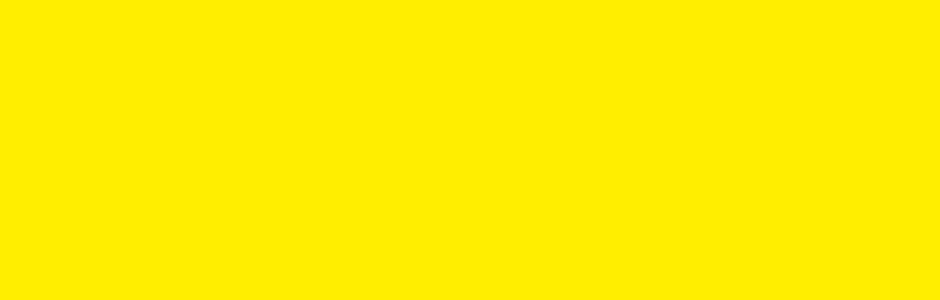
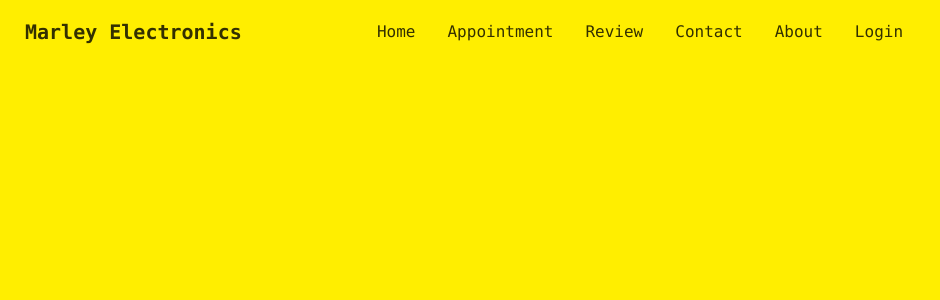
Before and after one commit to Rafath-Auvee/Marley-Electronics-Client, a React (Create React App) app: page / in a window 1280 px wide. Shown: the top 300 px of the page, without its empty margins (0-940 px from the left). Built offline with nearby package versions, Linux system fonts and the light colour scheme; no server answers.

Commit message:
router and query setup and basic navbar

```diff
--- a/src/App.js
+++ b/src/App.js
@@ -1,10 +1,10 @@
 import logo from './logo.svg';
 import './App.css';
-
+import Navbar from "./components/shared/Navbar.js"
 function App() {
   return (
-    <div className="bg-primary">
-
+    <div>
+      <Navbar/>
     </div>
   );
 }
--- /dev/null
+++ b/src/components/shared/Navbar.js
@@ -0,0 +1,76 @@
+import React from "react";
+import { Link } from "react-router-dom";
+import { signOut } from "firebase/auth";
+import { useAuthState } from "react-firebase-hooks/auth";
+import auth from "../../firebase.init.js";
+
+
+const Navbar = () => {
+  const [user] = useAuthState(auth);
+
+  const logout = () => {
+    signOut(auth);
+    localStorage.removeItem('accessToken')
+  };
+
+  const menuItems = (
+    <>
+      <li>
+        <Link to="/">Home</Link>
+      </li>
+      <li>
+        <Link to="/appointment">Appointment</Link>
+      </li>
+      <li>
+        <Link to="/review">Review</Link>
+      </li>
+      <li>
+        <Link to="/contact">Contact</Link>
+      </li>
+      <li>
+        <Link to="/about">About</Link>
+      </li>
+      {user && (
+        <li>
+          <Link to="/dashboard">Dashboard</Link>
+        </li>
+      )}
+      <li>
+        {user ? (
+          <button className="btn btn-ghost" onClick={logout}>
+            Sign Out
+          </button>
+        ) : (
+          <Link to="/login">Login</Link>
+        )}
+      </li>
+    </>
+  );
+  return (
+    <div className="navbar bg-base-100">
+        <div className="navbar-start">
+            <div className="dropdown">
+                <label tabIndex="0" className="btn btn-ghost lg:hidden">
+                    <svg xmlns="http://www.w3.org/2000/svg" className="h-5 w-5" fill="none" viewBox="0 0 24 24" stroke="currentColor"><path strokeLinecap="round" strokeLinejoin="round" strokeWidth="2" d="M4 6h16M4 12h8m-8 6h16" /></svg>
+                </label>
+                <ul tabIndex="0" className="menu menu-compact dropdown-content mt-3 p-2 shadow bg-base-100 rounded-box w-52">
+                    {menuItems}
+                </ul>
+            </div>
+            <a className="btn btn-ghost normal-case text-xl">Marley Electronics</a>
+        </div>
+        <div className="navbar-center hidden lg:flex">
+            <ul className="menu menu-horizontal p-0">
+                {menuItems}
+            </ul>
+        </div>
+        <div className="navbar-end">
+            <label tabIndex="1" htmlFor="dashboard-sidebar" className="btn btn-ghost lg:hidden">
+                <svg xmlns="http://www.w3.org/2000/svg" className="h-5 w-5" fill="none" viewBox="0 0 24 24" stroke="currentColor"><path strokeLinecap="round" strokeLinejoin="round" strokeWidth="2" d="M4 6h16M4 12h8m-8 6h16" /></svg>
+            </label>
+        </div>
+    </div>
+);
+};
+
+export default Navbar;
--- a/src/firebase.init.js
+++ b/src/firebase.init.js
@@ -2,12 +2,12 @@
 import { getAuth } from 'firebase/auth';
 
 const firebaseConfig = {
-  apiKey: process.env.REACT_APP_apiKey,
-  authDomain: process.env.REACT_APP_authDomain,
-  projectId: process.env.REACT_APP_projectId,
-  storageBucket: process.env.REACT_APP_storageBucket,
-  messagingSenderId: process.env.REACT_APP_messagingSenderId,
-  appId: process.env.REACT_APP_appId,
+  apiKey: "AIzaSyDF6cSdqo0wL74lnR86jKLzAxt4f-3FpLg",
+  authDomain: "marley-electronics.firebaseapp.com",
+  projectId: "marley-electronics",
+  storageBucket: "marley-electronics.appspot.com",
+  messagingSenderId: "672588804056",
+  appId: "1:672588804056:web:287cd5538862d49739ccad"
 };
 
 const app = initializeApp(firebaseConfig);
--- a/src/index.js
+++ b/src/index.js
@@ -1,13 +1,25 @@
-import React from 'react';
-import ReactDOM from 'react-dom/client';
-import './index.css';
-import App from './App';
-import 'react-toastify/dist/ReactToastify.css';
+import React from "react";
+import ReactDOM from "react-dom/client";
+import "./index.css";
+import App from "./App";
+import "react-toastify/dist/ReactToastify.css";
+import { BrowserRouter } from "react-router-dom";
+import {
+  useQuery,
+  useMutation,
+  useQueryClient,
+  QueryClient,
+  QueryClientProvider,
+} from "react-query";
 
-
-const root = ReactDOM.createRoot(document.getElementById('root'));
+const queryClient = new QueryClient();
+const root = ReactDOM.createRoot(document.getElementById("root"));
 root.render(
   <React.StrictMode>
-    <App />
+    <QueryClientProvider client={queryClient}>
+      <BrowserRouter>
+        <App />
+      </BrowserRouter>
+    </QueryClientProvider>
   </React.StrictMode>
 );
```
Also changed, not shown: firebase.json (added), src/components/pages/Blog.js (added), src/components/pages/Home.js (added), 1 other file (tests, documents, lock files or other folders).
